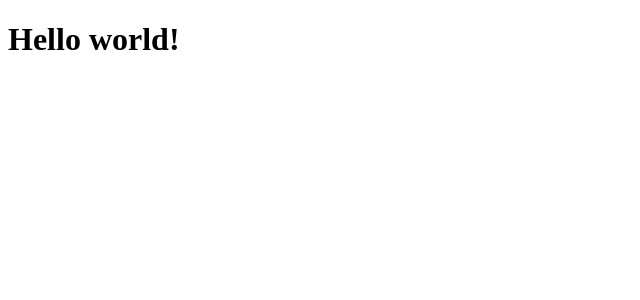
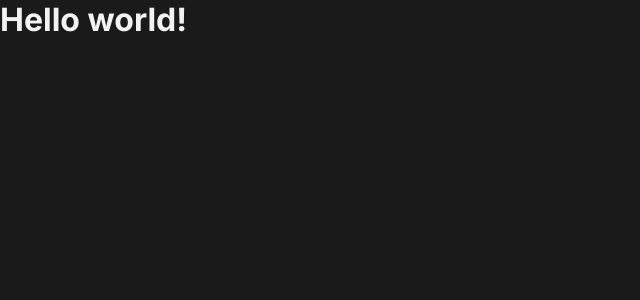
Before and after one commit to miqueiasousa/ignite-reactjs-desafio-01, a React (Vite) app: page / in a window 1280 px wide. Shown: the top 300 px of the page, without its empty margins (0-640 px from the left). Built offline with nearby package versions, Linux system fonts and the light colour scheme.

Commit message:
feat: set initial style

```diff
--- a/index.html
+++ b/index.html
@@ -2,8 +2,14 @@
 <html lang="en">
   <head>
     <meta charset="UTF-8" />
+    <link rel="preconnect" href="https://fonts.googleapis.com" />
+    <link rel="preconnect" href="https://fonts.gstatic.com" crossorigin />
     <link rel="icon" type="image/svg+xml" href="/rocket.svg" />
     <meta name="viewport" content="width=device-width, initial-scale=1.0" />
+    <link
+      href="https://fonts.googleapis.com/css2?family=Inter:wght@400;700&display=swap"
+      rel="stylesheet"
+    />
     <title>Ignite ToDo</title>
   </head>
   <body>
--- /dev/null
+++ b/src/index.css
@@ -0,0 +1,46 @@
+:root {
+  /* Colors */
+  --gray-100: #f2f2f2;
+  --gray-200: #d9d9d9;
+  --gray-300: #808080;
+  --gray-400: #333333;
+  --gray-500: #262626;
+  --gray-600: #1a1a1a;
+  --gray-700: #0d0d0d;
+
+  --purple-500: #8284fa;
+  --purple-700: #5e60ce;
+
+  --blue-500: #4ea8de;
+  --blue-700: #1e6f9f;
+
+  --red-500: #e25858;
+
+  /* Fonts */
+  --text-xs: 0.75rem;
+  --text-sm: 0.875rem;
+  --text-md: 1rem;
+
+  --line-height: 1.4;
+}
+
+* {
+  margin: 0;
+  padding: 0;
+  box-sizing: border-box;
+}
+
+body {
+  background-color: var(--gray-600);
+  color: var(--gray-100);
+  -webkit-font-smoothing: antialiased;
+}
+
+body,
+input,
+textarea,
+button {
+  font-family: 'Inter', sans-serif;
+  font-weight: 400;
+  font-size: var(--text-md);
+}
--- a/src/main.tsx
+++ b/src/main.tsx
@@ -1,6 +1,9 @@
 import React from 'react'
 import ReactDOM from 'react-dom/client'
+
 import App from './App'
+
+import './index.css'
 
 ReactDOM.createRoot(document.getElementById('root') as HTMLElement).render(
   <React.StrictMode>
```
